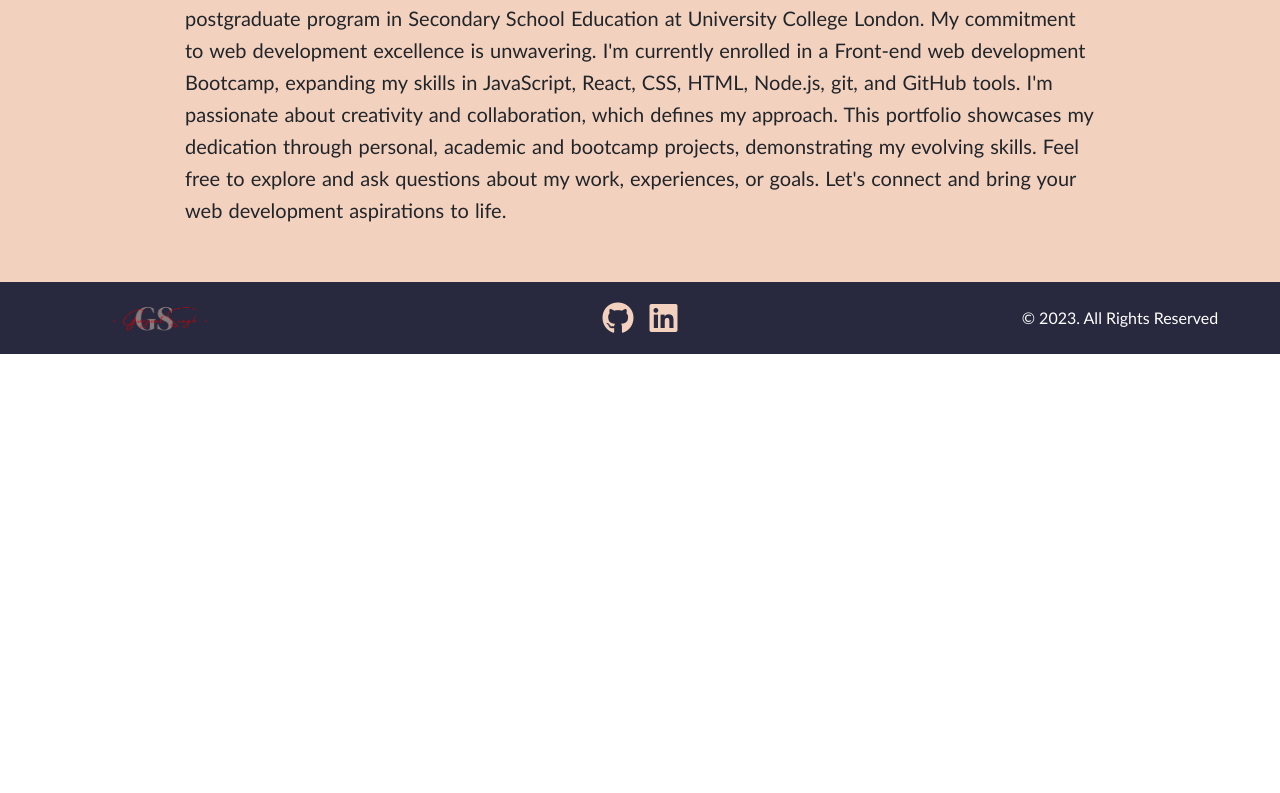
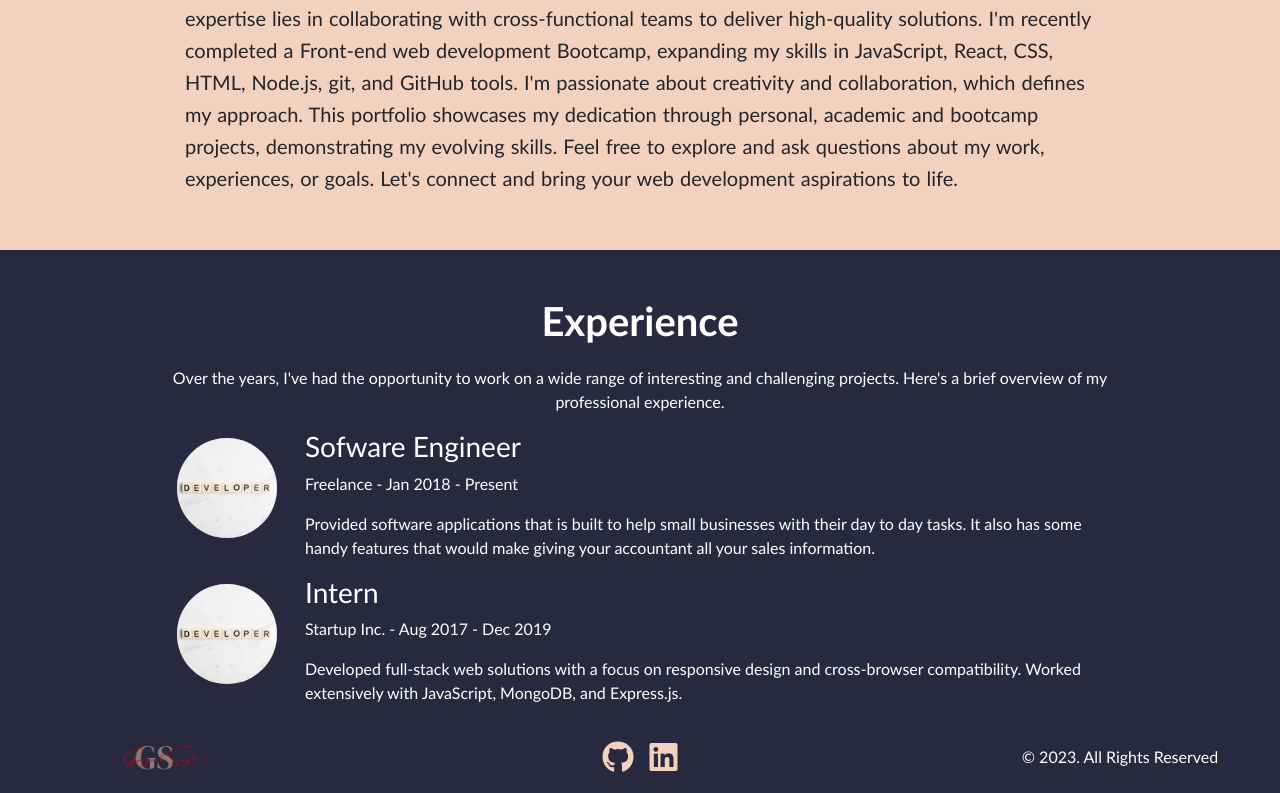
Before and after one commit to gsgghotra/react-portfolio, a React (Vite) app: page / in a window 1280 px wide. Shown: the part 1097-1890 px from the top of the page. Before the commit the page ends 1451 px from the top, so only its background shows below. Built offline with nearby package versions, Linux system fonts and the light colour scheme.

Commit message:
updated the design of homepage

```diff
--- a/src/assets/css/style.css
+++ b/src/assets/css/style.css
@@ -27,6 +27,9 @@
     font-size: 20px;
     line-height:1.6em;
     word-spacing: 1px;
+}
+#myExperience{
+    background-color: var(--primaryColor);
 }
 /* Work */
 #work {
@@ -257,6 +260,25 @@
     font-size: 110%;
 }
 
+/* Experience section */
+.outer-divImage {
+    display: flex;
+    justify-content: center;
+    align-items: center;
+    height: 100px;
+    float: left;
+    margin: 8px;
+    padding-right: 20px;
+}
+
+.image-circle {
+    border-radius: 50%;
+    width: 100px;
+    height: 100px;
+    object-fit: cover;
+}
+
+
 /* Card Design in work section*/
 .custom-card{
     min-width: 300px;
--- a/src/components/AboutMe/AboutMe.jsx
+++ b/src/components/AboutMe/AboutMe.jsx
@@ -1,10 +1,58 @@
+import placeholder from '../../assets/images/placeholder.svg'
+
 const AboutMe = () => {
     return(
         // About me Section
-        <section className="container-fluid " id="aboutMe">
-            <h2 className="w-auto p-3 fs-1 heading primary-color" >About Me</h2>
-            <p className="p-3 w-75 m-auto">Hi, I'm Gurjeet, a web developer in London. I hold a First-Class Honors degree in Computer Science from Middlesex University, with a focus on web development during my final year. I also completed a postgraduate program in Secondary School Education at University College London. My commitment to web development excellence is unwavering. I'm currently enrolled in a Front-end web development Bootcamp, expanding my skills in JavaScript, React, CSS, HTML, Node.js, git, and GitHub tools. I'm passionate about creativity and collaboration, which defines my approach. This portfolio showcases my dedication through personal, academic and bootcamp projects, demonstrating my evolving skills. Feel free to explore and ask questions about my work, experiences, or goals. Let's connect and bring your web development aspirations to life.</p>
-        </section>
+        <>
+            <section className="container-fluid " id="aboutMe">
+                <h2 className="w-auto p-3 fs-1 heading primary-color" >About Me</h2>
+                <p className="p-3 w-75 m-auto">Hi, I'm Gurjeet, a Software Engineer specialising in utilising agile methodologies to solve complex problems. With a focus on crafting seamless user experiences and adeptly navigating large data sets, expertise lies in collaborating with cross-functional teams to deliver high-quality solutions. I'm recently completed a Front-end web development Bootcamp, expanding my skills in JavaScript, React, CSS, HTML, Node.js, git, and GitHub tools. I'm passionate about creativity and collaboration, which defines my approach. This portfolio showcases my dedication through personal, academic and bootcamp projects, demonstrating my evolving skills. Feel free to explore and ask questions about my work, experiences, or goals. Let's connect and bring your web development aspirations to life.</p>
+            </section>
+            <section className="container-fluid text-white p-10" id="myExperience">
+            <div className="flex flex-col items-center justify-center space-y-6 w-75 m-auto">
+                <h2 className="w-auto p-3 fs-1 heading text-white">Experience</h2>
+                <p className="text-center max-w-2xl">
+                Over the years, I've had the opportunity to work on a wide range of interesting and challenging projects.
+                Here's a brief overview of my professional experience.
+                </p>
+                <div className="space-y-4">
+                <div className="flex items-center space-x-4">
+                    <div className="outer-divImage">
+                        <img
+                            className="image-circle"
+                            alt="Company Logo"
+                            src={placeholder}
+                        />
+                    </div>
+                    <div>
+                    <h3 className="text-2xl font-semibold">Sofware Engineer</h3>
+                    <p className="text-sm text-gray-400">Freelance - Jan 2018 - Present</p>
+                    <p className="text-sm">
+                    Provided software applications that is built to help small businesses with their day to day tasks. It also has some handy features that would make giving your accountant all your sales information.
+                    </p>
+                    </div>
+                </div>
+                <div className="flex items-center space-x-4">
+                    <div className="outer-divImage">
+                        <img
+                            className="image-circle"
+                            alt="Company Logo"
+                            src={placeholder}
+                        />
+                        </div>
+                    <div>
+                    <h3 className="text-2xl font-semibold">Intern</h3>
+                    <p className="text-sm text-gray-400">Startup Inc. - Aug 2017 - Dec 2019</p>
+                    <p className="text-sm">
+                        Developed full-stack web solutions with a focus on responsive design and cross-browser compatibility.
+                        Worked extensively with JavaScript, MongoDB, and Express.js.
+                    </p>
+                    </div>
+                </div>
+                </div>
+            </div>
+            </section>
+        </>
 )}
 
 export default AboutMe;
--- a/src/components/Hero/Hero.jsx
+++ b/src/components/Hero/Hero.jsx
@@ -20,7 +20,7 @@ const Hero = () => {
                                     <div className="heroSubText text-center text-white">
                                         <div className="row d-flex justify-content-center">
                                             <div className="col-sm-10 col-lg-12 text-white ">
-                                                <p>A dedicated web developer from London, driven by my passion for creating exceptional digital experiences. My skills encompass JavaScript, React, CSS, HTML, Node.js, git, and GitHub, allowing me to craft dynamic and engaging web solutions.</p>
+                                                <p>A dedicated Software Engineer from London, driven by my passion for creating exceptional digital experiences. My skills encompass JavaScript, React, Python, Node.js, git, and GitHub, allowing me to craft dynamic and engaging solutions.</p>
                                             </div>
                                         </div>
                                     </div>
@@ -41,7 +41,7 @@ const Hero = () => {
                                 {/* Starts and information around image */}
                                 <div className="star star-top position-absolute"></div>
                                 <div className="star star-bottom position-absolute"></div>
-                                <div className="text-container job position-absolute bg-black text-white d-flex justify-content-center align-items-center"><i className="fa-solid fa-laptop-code pe-2 fa-xs" style={{color: '#DE0206'}}></i>Web Developer</div>
+                                <div className="text-container job position-absolute bg-black text-white d-flex justify-content-center align-items-center"><i className="fa-solid fa-laptop-code pe-2 fa-xs" style={{color: '#DE0206'}}></i>Software Engineer</div>
                                 <div className="text-container experience position-absolute bg-black text-white d-flex justify-content-center align-items-center"><i className="fa-regular fa-bookmark pe-2" style={{color: '#F3D1BF'}}></i> ReactJS</div>
                             </div>
                         </div>
```
Also changed, not shown: src/assets/images/placeholder.svg (added), 1 other file (tests, documents, lock files or other folders).
